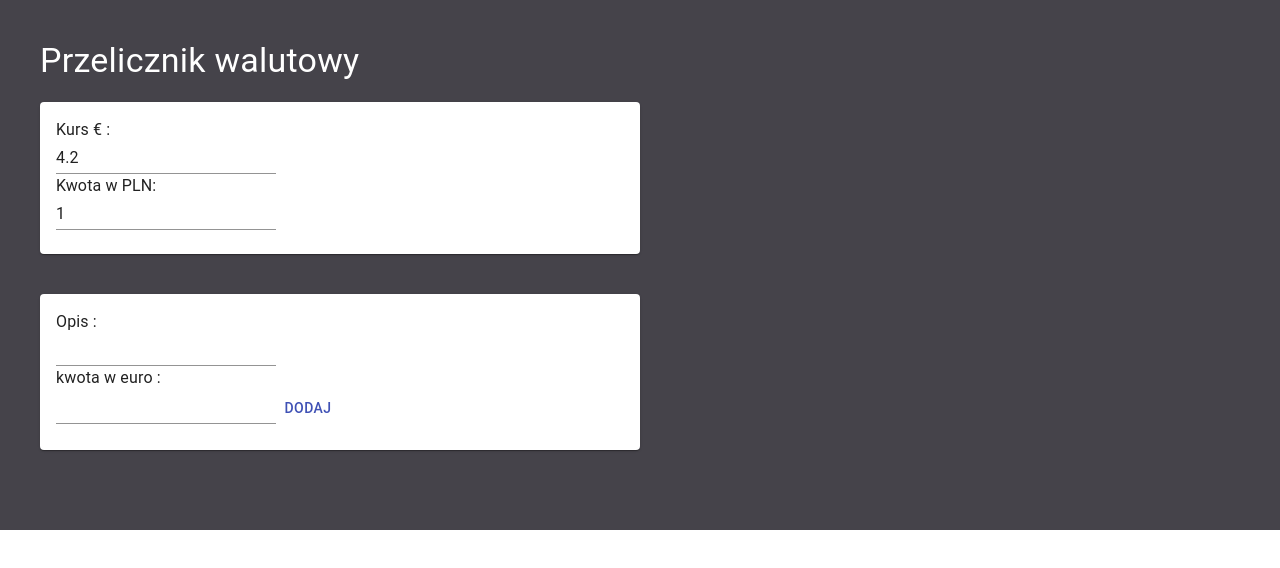
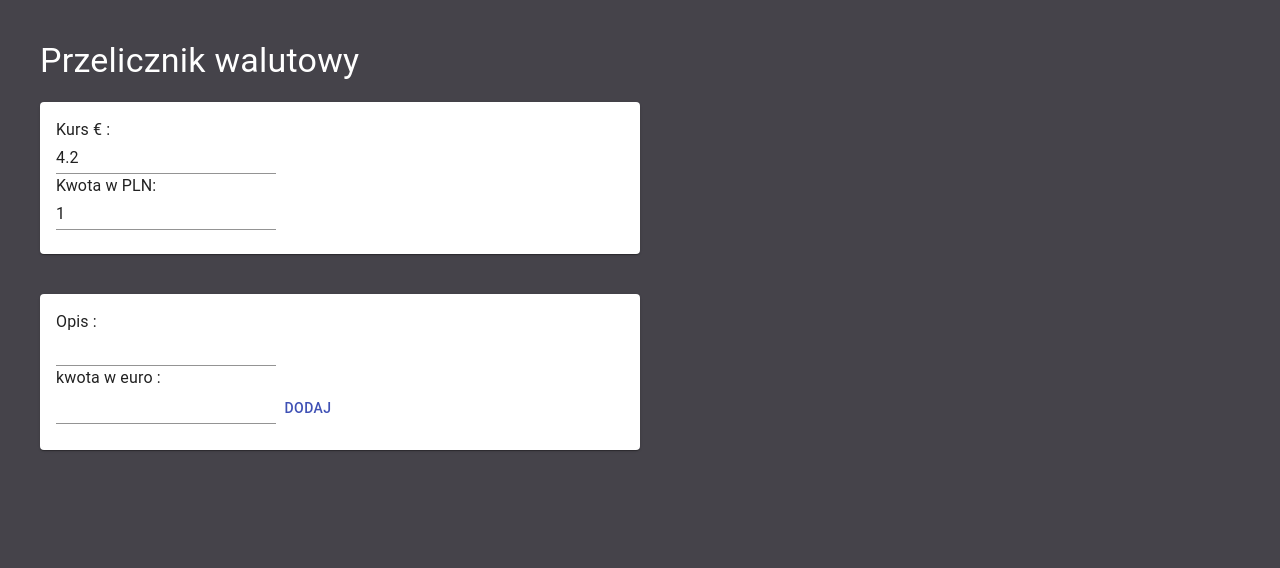
Before and after one commit to Klaudia-Brysiewicz/currencyApp, a React (Create React App) app: page / in a window 1280 px wide. Shown: the top 568 px of the page. Built offline with nearby package versions, Linux system fonts and the light colour scheme.

Commit message:
currency - style update

```diff
--- a/src/components/mainPage.js
+++ b/src/components/mainPage.js
@@ -10,7 +10,7 @@ import { useSelector } from 'react-redux';
 const MainPage = () => {
     const transactions = useSelector(state => state.exchange.transactions);
     return (
-        <Grid container style={styles.container} className="App">
+        <Grid container style={styles.container} direction="column" justify="flex-start">
             <Grid item xs={12}>
                 <Typography variant="h4" style={styles.title}>Przelicznik walutowy</Typography>
             </Grid>
@@ -41,6 +41,7 @@ const styles = {
     container: {
         padding: '40px',
         backgroundColor: '#45434a',
+        minHeight: '100vh',
     },
 }
 export default MainPage;
--- a/src/components/maxValueCard.js
+++ b/src/components/maxValueCard.js
@@ -7,7 +7,7 @@ import { useSelector } from 'react-redux';
 const MaxValueCard = () => {
     const greatestTransaction = useSelector(state => state.exchange.greatestTransaction);
     return (
-        <Card>
+        <Card style={styles.container}>
             <CardContent>
                 <Typography>
                     Największa transakcja :
@@ -26,5 +26,10 @@ const MaxValueCard = () => {
     )
 }
 
+const styles = {
+    container: {
+        marginBottom: '40px',
+    },
+};
 
 export default MaxValueCard;
--- a/src/components/transactionList.js
+++ b/src/components/transactionList.js
@@ -22,7 +22,7 @@ const TransactionList = ({ transactions }) => {
     const summary = useSelector(state => state.exchange.summary);
     const summaryAfterExchange = useSelector(state => state.exchange.summaryAfterExchange);
     return (
-        <Card>
+        <Card style={styles.container}>
             <CardContent>
                 {transactions.map(({ description, transactionValue, id, valueAfterExchange }, index) => (
                     <Grid
@@ -56,6 +56,9 @@ const TransactionList = ({ transactions }) => {
 };
 
 const styles = {
+    container: {
+        marginBottom: '40px',
+    },
     item: {
         padding: 10,
         margin: '10px 0',
```
